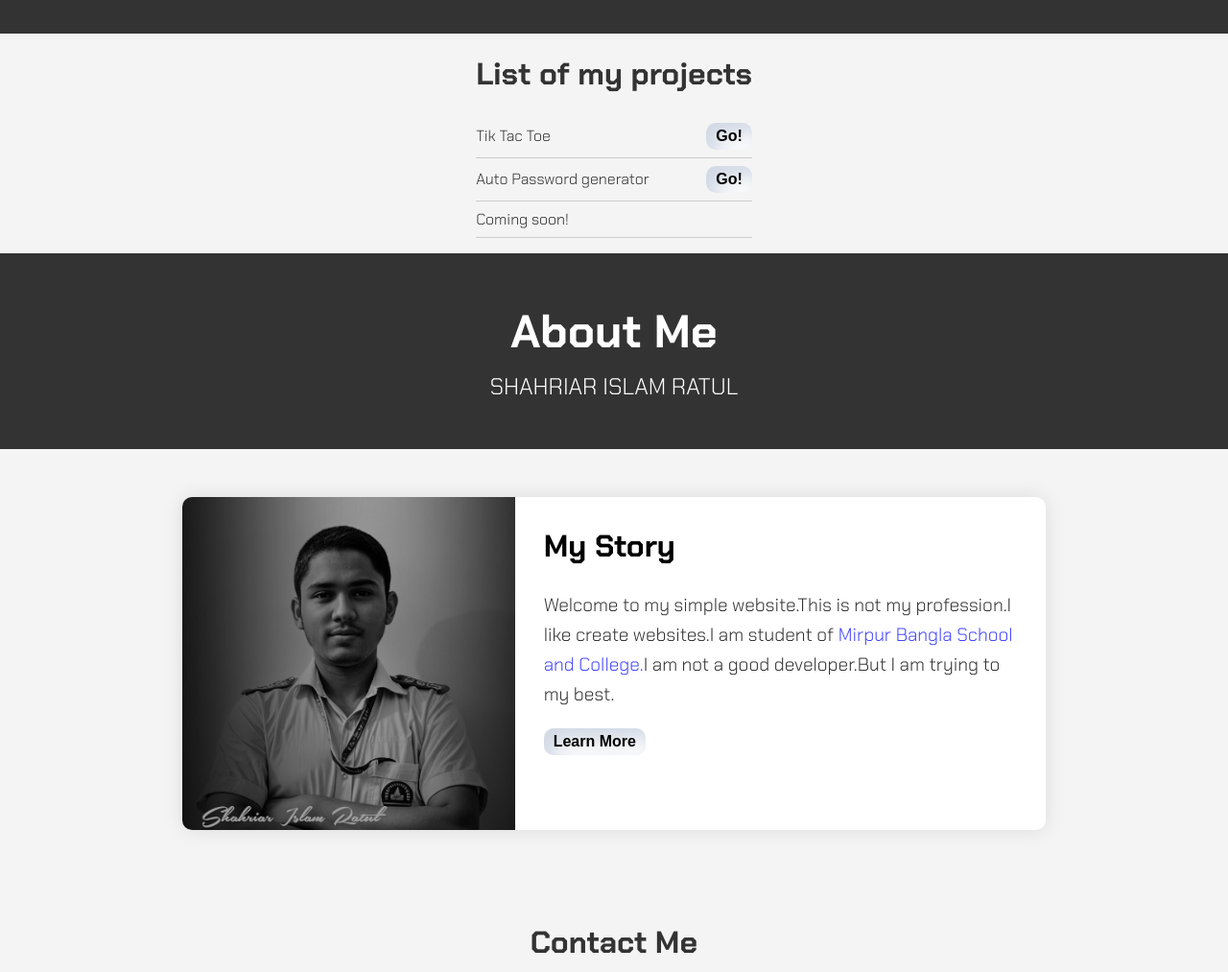
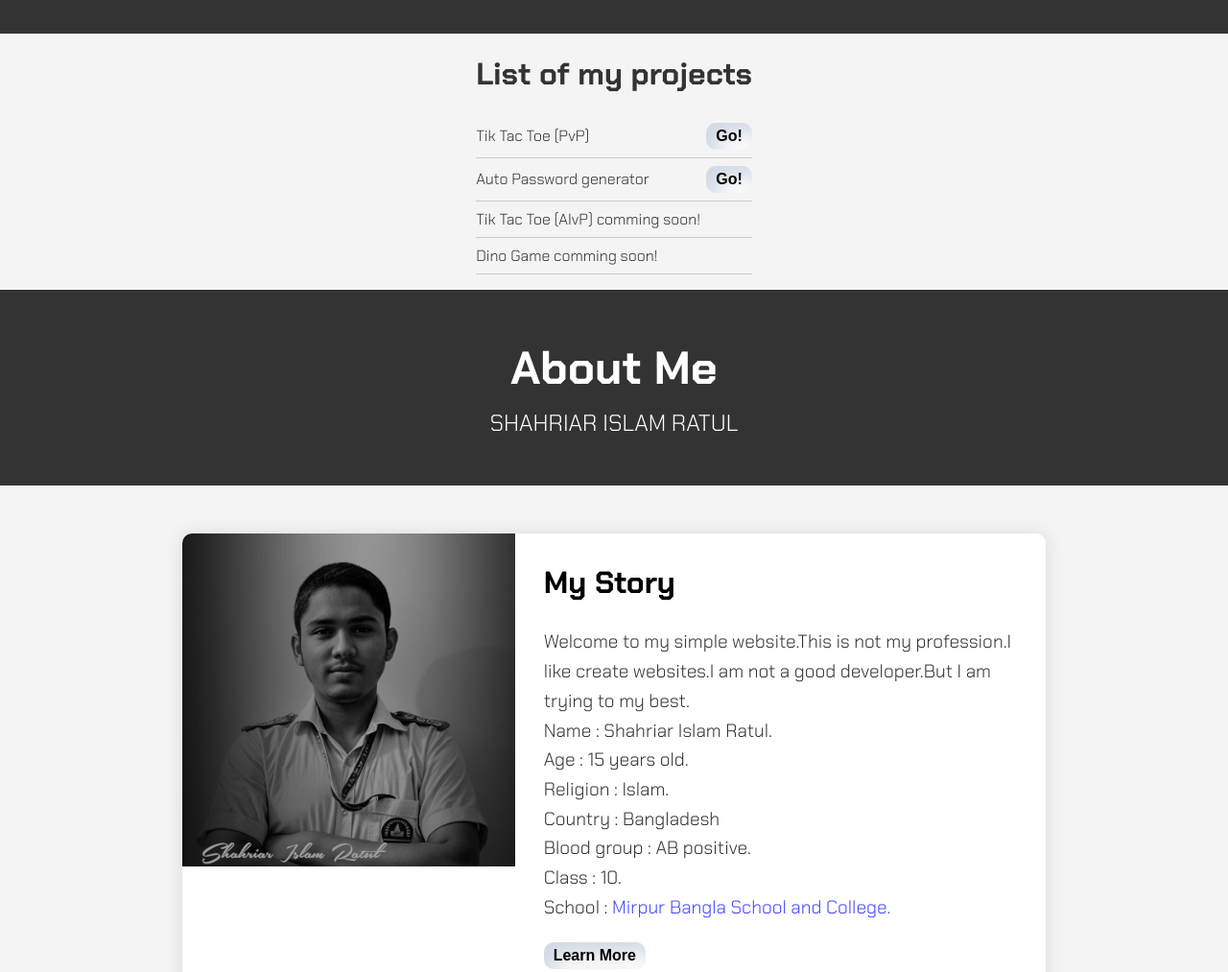
Before and after one commit to shahriarislamratul/shahriar_islam_ratul.web, a plain HTML site: page index.html in a window 1280 px wide. Shown: the part 220-1233 px from the top of the page at 96% size. Drawn offline with nearby package versions, Linux system fonts and the light colour scheme; a web font is replaced by a local one.

Commit message:
Update index.html
Upgrade about me and list of my websites.

```diff
--- a/index.html
+++ b/index.html
@@ -18,7 +18,7 @@
   <h1>List of my projects</h1>
   <ul>
     <li >
-      Tik Tac Toe
+      Tik Tac Toe (PvP)
       <samp>
 <button type="submit" id="tic_tac_toe">Go!</button>
       </samp>
@@ -33,8 +33,11 @@
 </li>
 
 <li>
-  Coming soon!
+  Tik Tac Toe (AIvP) comming soon!
 </li>
+ <li>
+   Dino Game comming soon!
+ </li>
 
 
   </ul>
@@ -50,7 +53,15 @@
         </div>
         <div class="content">
           <h2>My Story</h2>
-<p> Welcome to my simple website.This is not my profession.I like create websites.I am student of <a href="http://mbhss.edu.bd/"> Mirpur Bangla School and College.</a>I am not a good developer.But I am trying to my best.</p>
+  <p> Welcome to my simple website.This is not my profession.I like create websites.I am not a good developer.But I am trying to my best.<br>
+Name : Shahriar Islam Ratul.<br>
+Age : 15 years old.<br>
+Religion : Islam.<br>
+Country : Bangladesh <br>
+Blood group : AB positive.<br>
+Class : 10.<br>
+School : <a href="http://mbhss.edu.bd/">Mirpur Bangla School and College.</a>
+          </p>
  <button class="learn-more">Learn More</button>
         </div>
       </section>
```
